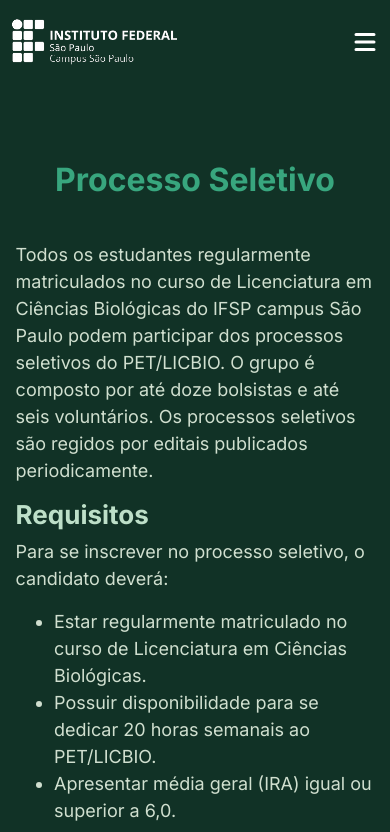
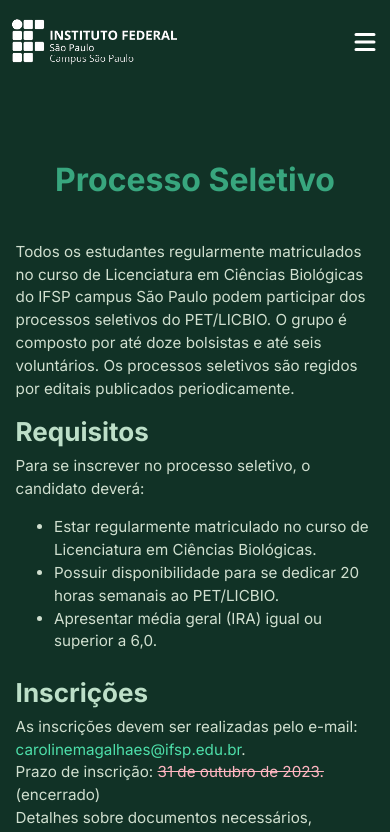
Before and after one commit to petlicbioifsp/homepage-pet-bio, a Next.js app: page /processoSeletivo in a window 390 px wide. Shown: the top 832 px of the page. Built offline with nearby package versions, Linux system fonts and the light colour scheme.

Commit message:
Adjust font size for 'Processo Seletivo' section using media query

```diff
--- a/src/app/processoSeletivo/SubComponentes/Cabecalho/Cabecalho.module.css
+++ b/src/app/processoSeletivo/SubComponentes/Cabecalho/Cabecalho.module.css
@@ -3,7 +3,7 @@
 }
 
 .texto {
-    font-size: 18px;
+    font-size: 20px;
     max-width: 1050px;
     line-height: 1.5em;
     text-align: justify;
@@ -24,3 +24,27 @@
         text-align: left;
     }
 }
+
+@media screen and (max-width:490px){
+    .texto{
+        font-size: 110%;
+        width: fit-content;
+    }
+}
+
+@media screen and (max-width:391px ){
+    .texto{
+        font-size: 95%;
+    }
+}
+
+@media screen and (max-width:320px){
+    .texto {
+        font-size: 90%;
+    }
+}
+@media screen and (max-width:298px){
+    .texto{
+        font-size: 85%;
+    }
+}
--- a/src/app/processoSeletivo/SubComponentes/Inscricoes/Inscricoes.module.css
+++ b/src/app/processoSeletivo/SubComponentes/Inscricoes/Inscricoes.module.css
@@ -12,7 +12,7 @@
 }
 
 .texto {
-    font-size: 18px;
+    font-size: 20px;
     line-height: 1.5em;
     text-align: justify;
     color: var(--cor-texto__claro);
@@ -69,3 +69,27 @@
        text-align: left;
     }
    }
+
+@media screen and (max-width:490px){
+    .texto{
+        font-size: 110%;
+        width: fit-content;
+    }
+}
+
+@media screen and (max-width:391px ){
+    .texto{
+        font-size: 95%;
+    }
+}
+
+@media screen and (max-width:320px){
+    .texto {
+        font-size: 90%;
+    }
+}
+@media screen and (max-width:298px){
+    .texto{
+        font-size: 85%;
+    }
+}
--- a/src/app/processoSeletivo/SubComponentes/Requisitos/Requisitos.module.css
+++ b/src/app/processoSeletivo/SubComponentes/Requisitos/Requisitos.module.css
@@ -8,7 +8,7 @@
 }
 
 .texto {
-    font-size: 18px;
+    font-size: 20px;
     line-height: 1.5em;
     text-align: justify;
     color: var(--cor-texto__claro);
@@ -33,3 +33,27 @@
         text-align: left;
     }
 }
+
+@media screen and (max-width:490px){
+    .texto{
+        font-size: 110%;
+        width: fit-content;
+    }
+}
+
+@media screen and (max-width:391px ){
+    .texto{
+        font-size: 95%;
+    }
+}
+
+@media screen and (max-width:320px){
+    .texto {
+        font-size: 90%;
+    }
+}
+@media screen and (max-width:298px){
+    .texto{
+        font-size: 85%;
+    }
+}
```
